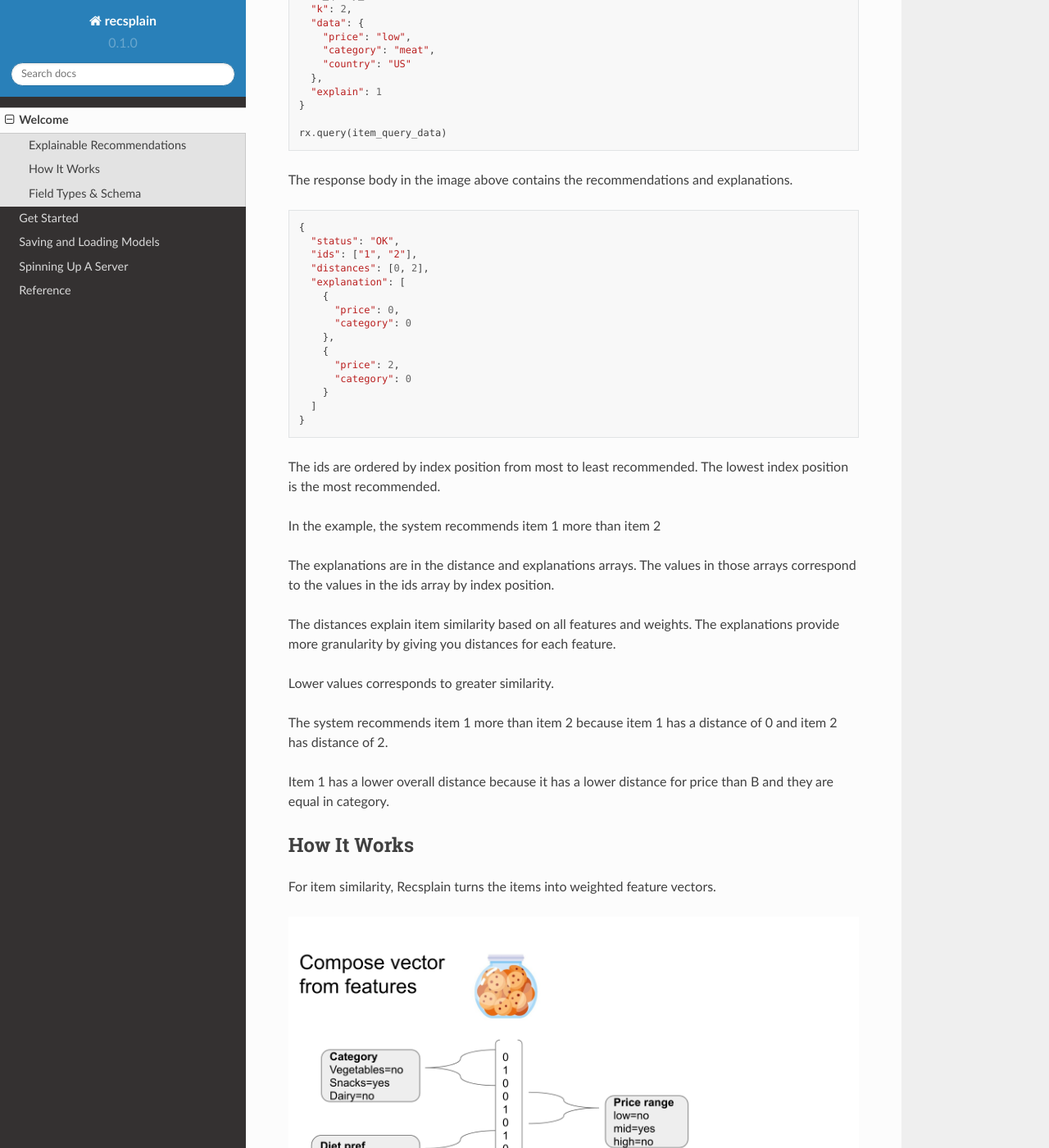
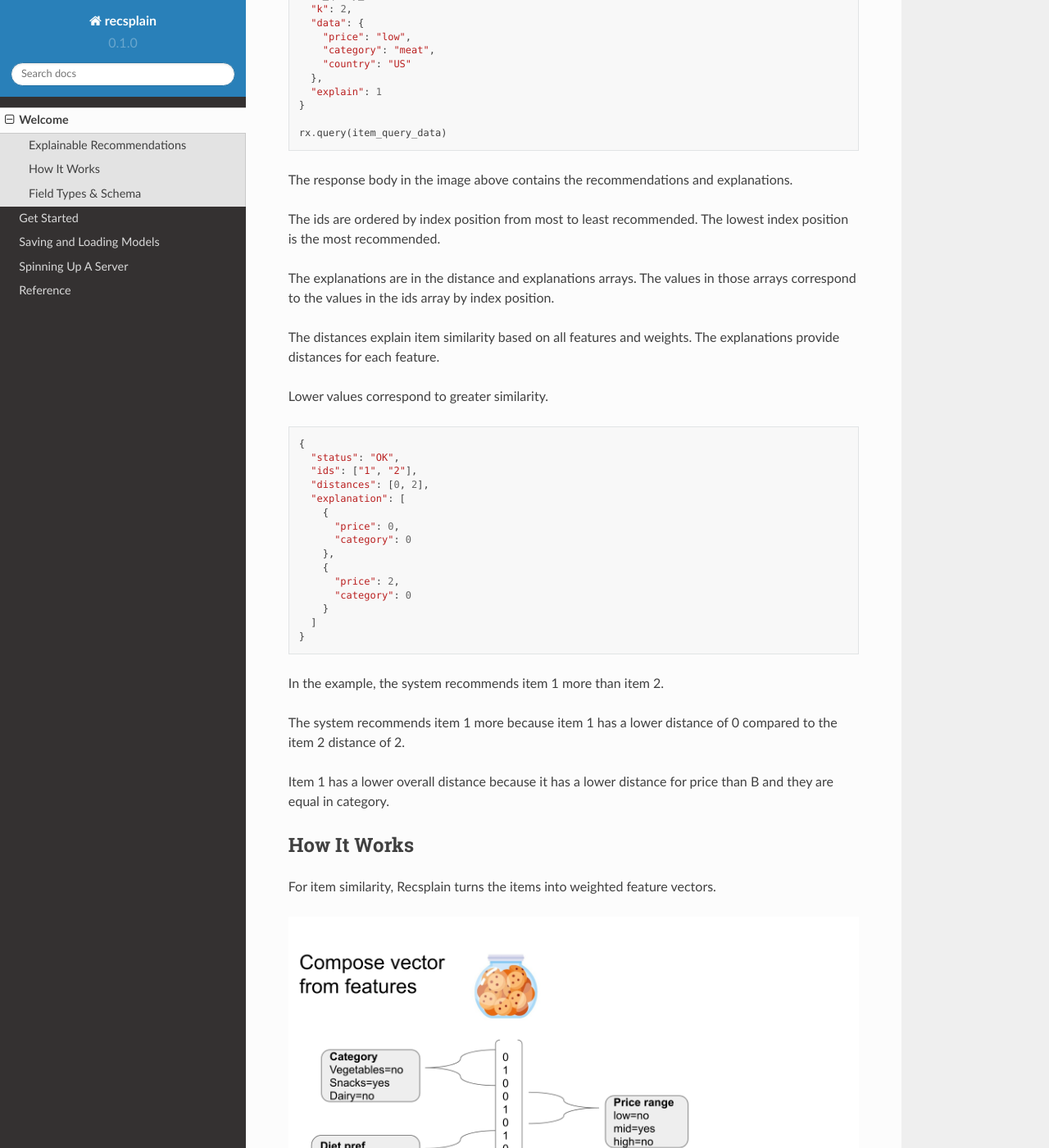
Before and after one commit to argmaxml/recsplain, a Sphinx documentation site: the page built from docs/source/index.rst, in a window 1280 px wide and 1400 px high, scrolled down 1058 px. Shown: the whole window at 82% size. Built offline with Sphinx 7.4.7 and the Read the Docs theme 2.0.0, drawn with Linux system fonts in a browser that asks for light colours.

Commit message:
update index and getting started

```diff
--- a/docs/source/index.rst
+++ b/docs/source/index.rst
@@ -28,23 +28,22 @@ The request is based on a search item that has three features. It is a US-based
 
 The response body in the image above contains the recommendations and explanations.
 
+The ids are ordered by index position from most to least recommended. The lowest index position is the most recommended.
+
+The explanations are in the distance and explanations arrays. The values in those arrays correspond to the values in the ids array by index position.
+
+The distances explain item similarity based on all features and weights. The explanations provide distances for each feature.
+
+Lower values correspond to greater similarity.
+
 .. literalinclude:: item_query_response_2.py
   :language: python
 
-The ids are ordered by index position from most to least recommended. The lowest index position is the most recommended.
+In the example, the system recommends item 1 more than item 2.
 
-In the example, the system recommends item 1 more than item 2
-
-The explanations are in the distance and explanations arrays. The values in those arrays correspond to the values in the ids array by index position.
-
-The distances explain item similarity based on all features and weights. The explanations provide more granularity by giving you distances for each feature.
-
-Lower values corresponds to greater similarity.
-
-The system recommends item 1 more than item 2 because item 1 has a distance of 0 and item 2 has distance of 2.
+The system recommends item 1 more because item 1 has a lower distance of 0 compared to the item 2 distance of 2.
 
 Item 1 has a lower overall distance because it has a lower distance for price than B and they are equal in category.
-
 
 How It Works
 ---------------------------------------------------------
```
